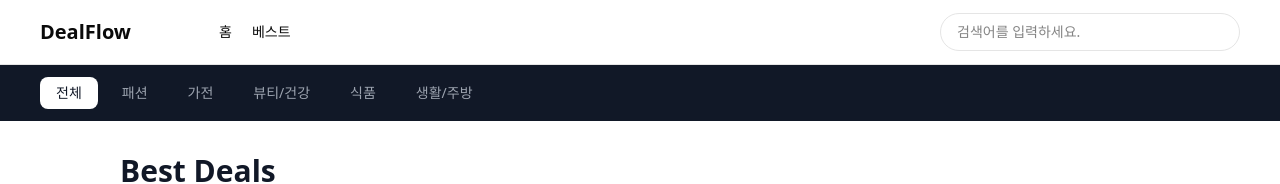
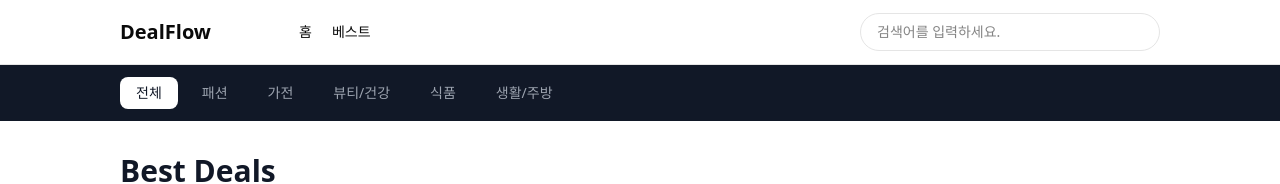
Before and after one commit to sians5544/Deal-flow, a Next.js app: page /best in a window 1280 px wide. Shown: the top 184 px of the page. Built offline with nearby package versions, Linux system fonts and the light colour scheme.

Commit message:
fix : 각 컴포넌트 px 값 변경

```diff
--- a/components/layout/CategoryTabs.tsx
+++ b/components/layout/CategoryTabs.tsx
@@ -27,8 +27,8 @@ const CategoryTabs = () => {
   };
 
   return (
-    <nav>
-      <ul className="flex space-x-2 bg-[#111827] px-10 py-3 items-center">
+    <nav className="bg-[#111827]">
+      <ul className="flex space-x-2 px-[120px] py-3 items-center max-w-[1440px] mx-auto">
         {CATEGORIES.map((category) => {
           const isActive = active === category.id;
           return (
--- a/components/layout/Header.tsx
+++ b/components/layout/Header.tsx
@@ -9,7 +9,7 @@ import {
 const Header = () => {
   return (
     <header className="border-b bg-white">
-      <div className="container mx-auto flex h-16 items-center px-10">
+      <div className="mx-auto max-w-[1440px] w-full flex h-16 items-center px-[120px]">
         <h1 className="mr-20">
           <Link href="/" className="text-xl font-bold">
             DealFlow
```
